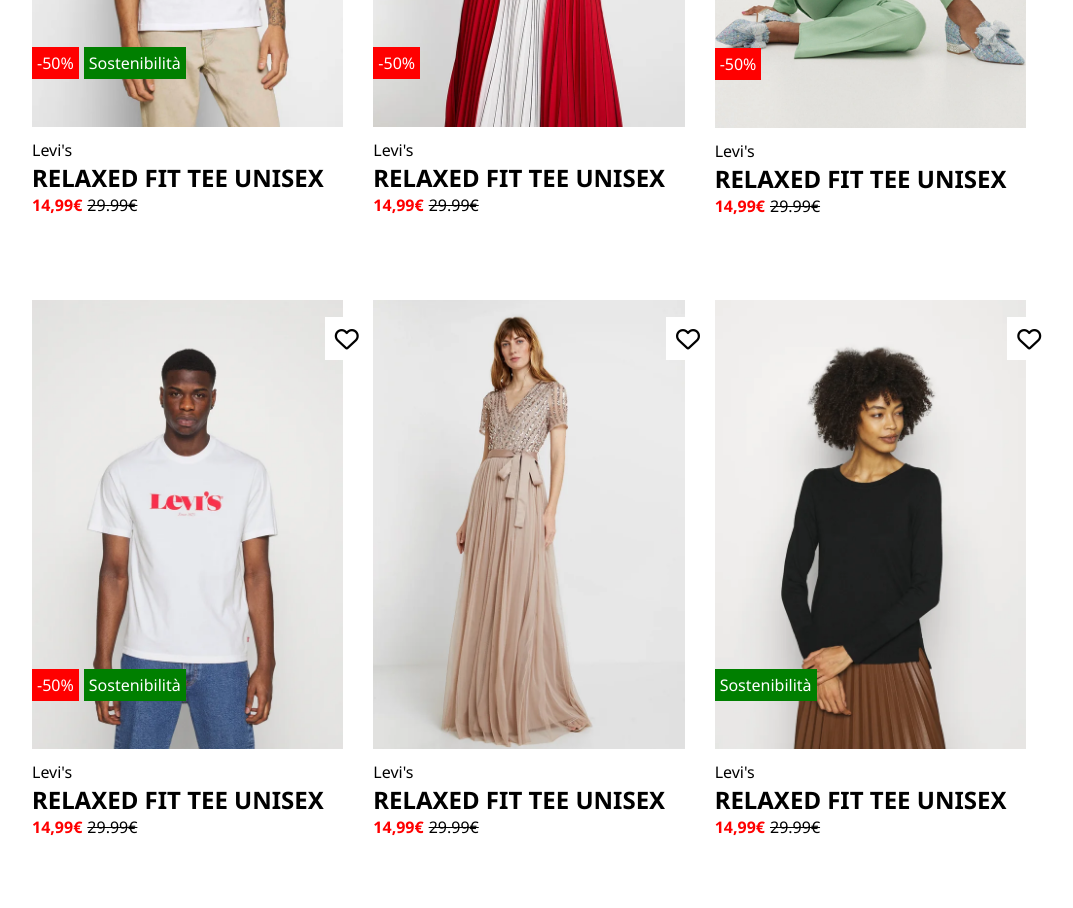
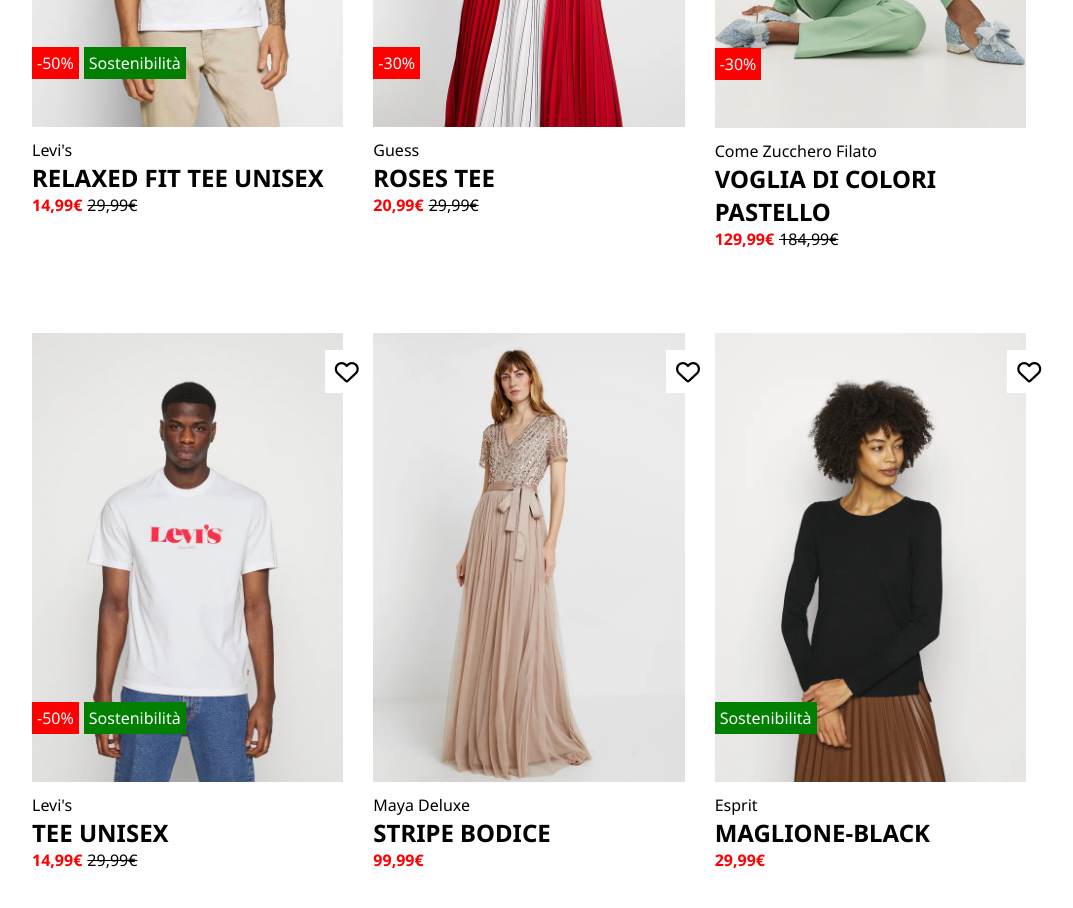
Before and after one commit to MatteoTuveri/html-css-boolando, a plain HTML site: page index.html in a window 1280 px wide. Shown: the part 540-1448 px from the top of the page, without its empty margins (111-1184 px from the left). Before the commit the page ends 1423 px from the top, so only its background shows below. Drawn offline with Linux system fonts and the light colour scheme.

Commit message:
Some Fixes

```diff
--- a/index.html
+++ b/index.html
@@ -65,7 +65,7 @@
                             14,99€
                         </p>
                         <p class=" debug full-price">
-                            29.99€
+                            29,99€
                         </p>
                     </div>
                 </div>
@@ -78,23 +78,23 @@
                     <img src="img/2.webp" alt="img-2" class="debug">
                     <div class="debug d-flex-row card-info">
                         <div class="debug card-discount">
-                            -50%
+                            -30%
                         </div>
                     </div>
                 </div>
                 <div class="debug d-flex-column">
                     <p class="debug">
-                        Levi's
+                        Guess
                     </p>
                     <h2 class="debug">
-                        RELAXED FIT TEE UNISEX
+                        ROSES TEE
                     </h2>
                     <div class="debug d-flex-row">
                         <p class=" debug actual-price">
-                            14,99€
+                            20,99€
                         </p>
                         <p class=" debug full-price">
-                            29.99€
+                            29,99€
                         </p>
                     </div>
                 </div>
@@ -107,23 +107,23 @@
                     <img src="img/3.webp" alt="img-3" class="debug">
                     <div class="debug d-flex-row card-info">
                         <div class="debug card-discount">
-                            -50%
+                            -30%
                         </div>
                     </div>
                 </div>
                 <div class="debug d-flex-column">
                     <p class="debug">
-                        Levi's
+                        Come Zucchero Filato
                     </p>
                     <h2 class="debug">
-                        RELAXED FIT TEE UNISEX
+                        VOGLIA DI COLORI PASTELLO
                     </h2>
                     <div class="debug d-flex-row">
                         <p class=" debug actual-price">
-                            14,99€
+                            129,99€
                         </p>
                         <p class=" debug full-price">
-                            29.99€
+                            184,99€
                         </p>
                     </div>
                 </div>
@@ -148,14 +148,14 @@
                         Levi's
                     </p>
                     <h2 class="debug">
-                        RELAXED FIT TEE UNISEX
+                        TEE UNISEX
                     </h2>
                     <div class="debug d-flex-row">
                         <p class=" debug actual-price">
                             14,99€
                         </p>
                         <p class=" debug full-price">
-                            29.99€
+                            29,99€
                         </p>
                     </div>
                 </div>
@@ -177,17 +177,14 @@
                 </div>
                 <div class="debug d-flex-column">
                     <p class="debug">
-                        Levi's
+                        Maya Deluxe
                     </p>
                     <h2 class="debug">
-                        RELAXED FIT TEE UNISEX
+                        STRIPE BODICE
                     </h2>
                     <div class="debug d-flex-row">
                         <p class=" debug actual-price">
-                            14,99€
-                        </p>
-                        <p class=" debug full-price">
-                            29.99€
+                            99,99€
                         </p>
                     </div>
                 </div>
@@ -206,17 +203,14 @@
                 </div>
                 <div class="debug d-flex-column">
                     <p class="debug">
-                        Levi's
+                        Esprit
                     </p>
                     <h2 class="debug">
-                        RELAXED FIT TEE UNISEX
+                        MAGLIONE-BLACK
                     </h2>
                     <div class="debug d-flex-row">
                         <p class=" debug actual-price">
-                            14,99€
-                        </p>
-                        <p class=" debug full-price">
-                            29.99€
+                            29,99€
                         </p>
                     </div>
                 </div>
```
